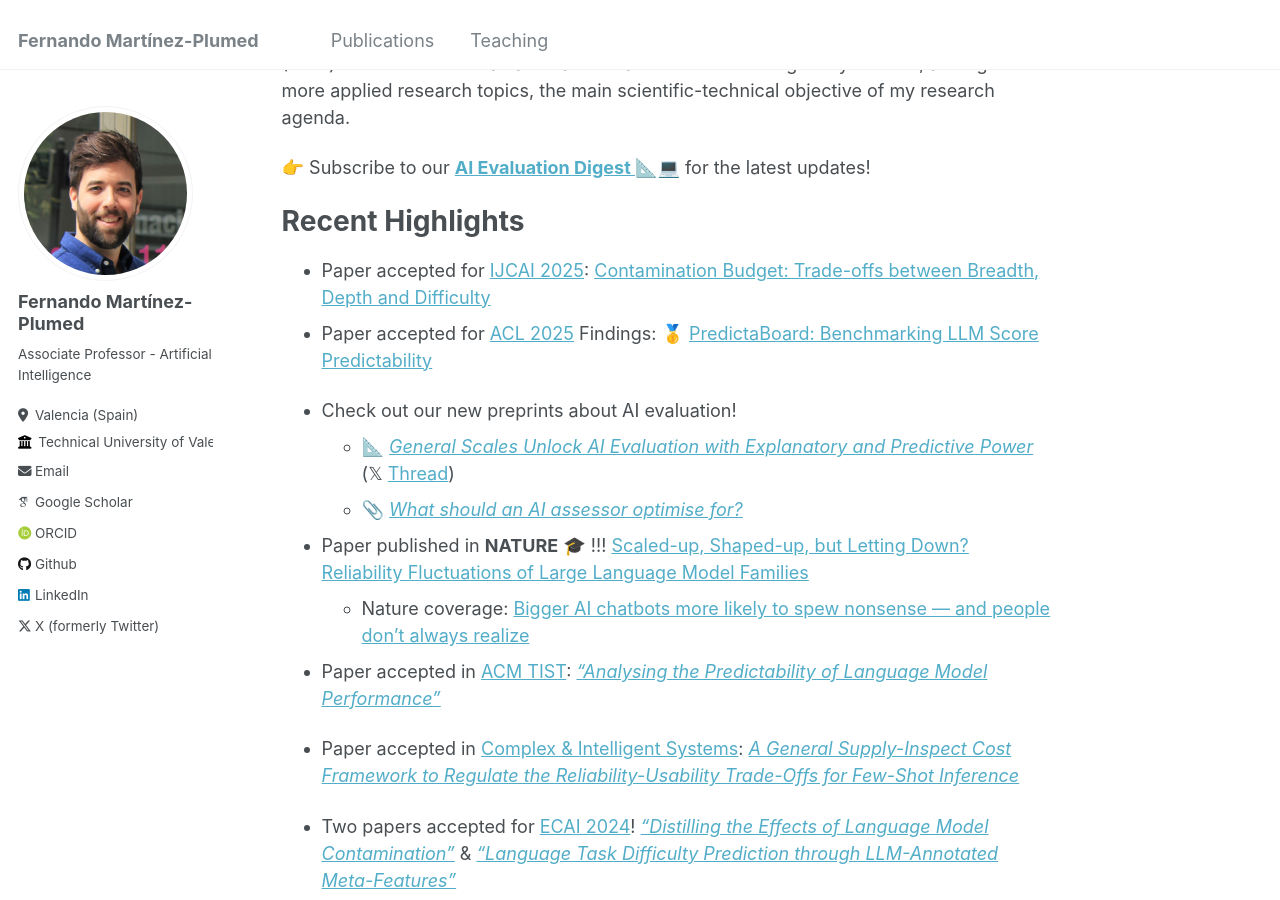
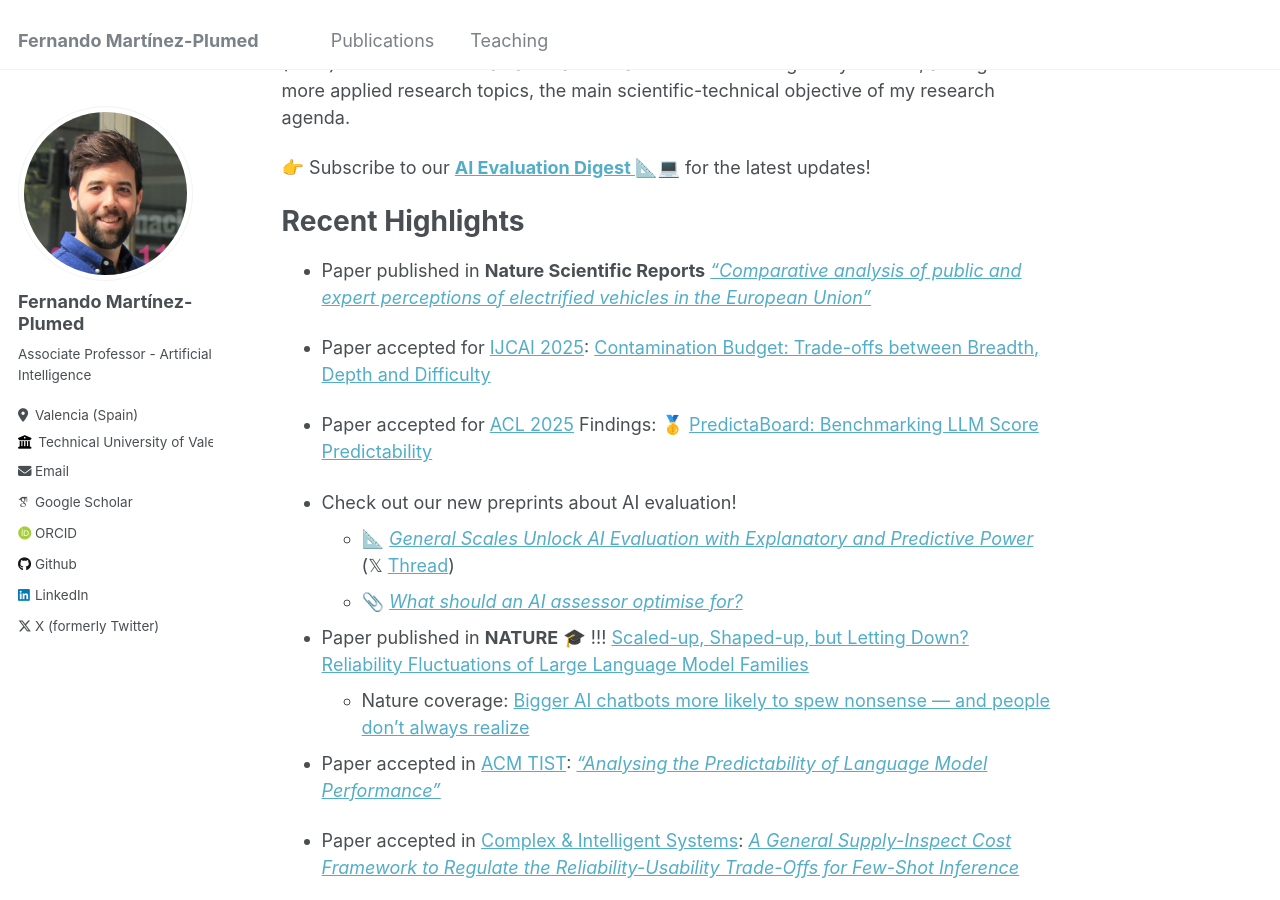
Before and after one commit to nandomp/nandomp.github.io, a Jekyll site: the page built from _pages/about.md, in a window 1280 px wide and 900 px high, scrolled down 313 px. Built offline with Jekyll 4.4.1, drawn with Linux system fonts in a browser that asks for light colours; some web fonts are replaced.

Commit message:
Update about.md

```diff
--- a/_pages/about.md
+++ b/_pages/about.md
@@ -16,9 +16,11 @@ Associate Professor at the Technical University of Valencia ([UPV](http://www.up
 Recent Highlights
 ======
 
+* Paper published in **Nature Scientific Reports** [*"Comparative analysis of public and expert perceptions of electrified vehicles in the European Union"*](https://www.nature.com/articles/s41598-025-06071-0)
+
 * Paper accepted for [IJCAI 2025](https://2025.ijcai.org): [Contamination Budget: Trade-offs between Breadth, Depth and Difficulty]()
+
 * Paper accepted for [ACL 2025](https://2025.ijcai.org) Findings: 🥇 [PredictaBoard: Benchmarking LLM Score Predictability](https://openreview.net/forum?id=yZO97D7dU5#discussion)
-
 
 * Check out our new preprints about AI evaluation!
   * 📐 [*General Scales Unlock AI Evaluation with Explanatory and Predictive Power*](https://arxiv.org/pdf/2503.06378) (𝕏 [Thread](https://x.com/lexin_zhou/status/1899271596264825308))
```
